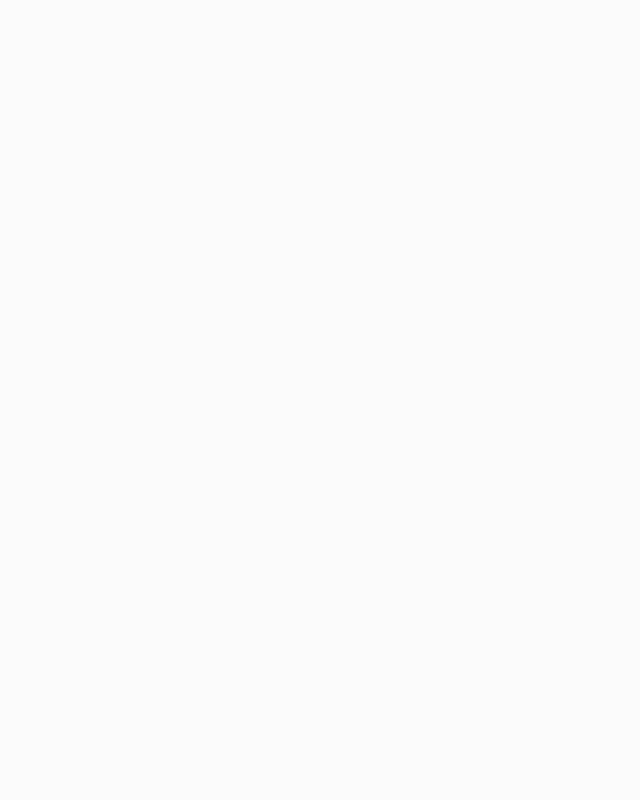
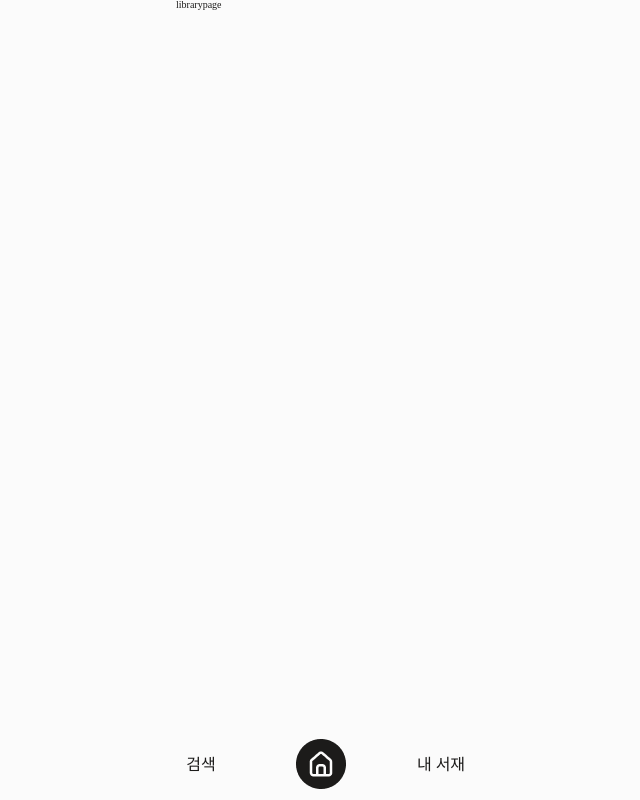
Before and after one commit to UGG-Thon-7-Team/ugg_frontend, a React (Vite) app: page /library in a window 1280 px wide. Before the commit this address had no page. Shown: the whole page, without its empty margins (309-949 px from the left). Built offline with nearby package versions, Linux system fonts and the light colour scheme; a web font is replaced by a local one.

Commit message:
Feat: Navbar 설정정

```diff
--- /dev/null
+++ b/src/pages/LibraryPage.jsx
@@ -0,0 +1,7 @@
+export default function LibraryPage() {
+  return (
+    <>
+    librarypage
+    </>
+  );
+}
--- /dev/null
+++ b/src/pages/SearchPage.jsx
@@ -0,0 +1,7 @@
+export default function SearchPage() {
+  return (
+    <>
+    searchpage
+    </>
+  );
+}
--- a/src/router/Routes.jsx
+++ b/src/router/Routes.jsx
@@ -1,9 +1,8 @@
 import { Routes as ReactRouters, Route } from 'react-router-dom';
 
 import HomePage from '@pages/HomePage';
-import LoginPage from '@pages/LoginPage';
-import SignupPage from '@pages/SignupPage';
-import MyPage from '@pages/MyPage';
+import SearchPage from '@pages/SearchPage';
+import LibraryPage from '@pages/LibraryPage';
 import MainLayout from '@layouts/MainLayout';
 
 export default function Routes() {
@@ -12,9 +11,8 @@ export default function Routes() {
       {/* 레이아웃 공통 적용 */}
       <Route path="/" element={<MainLayout />}>
         <Route index={true} element={<HomePage />} />
-        <Route path="login" element={<LoginPage />} />
-        <Route path="signup" element={<SignupPage />} />
-        <Route path="mypage" element={<MyPage />} />
+        <Route path="search" element={<SearchPage />} />
+        <Route path="library" element={<LibraryPage />} />
       </Route>
     </ReactRouters>
   );
```
Also changed, not shown: src/pages/LoginPage.jsx (deleted, +0 -9 lines), src/pages/MyPage.jsx (deleted, +0 -10 lines), src/pages/SignupPage.jsx (deleted, +0 -10 lines).
